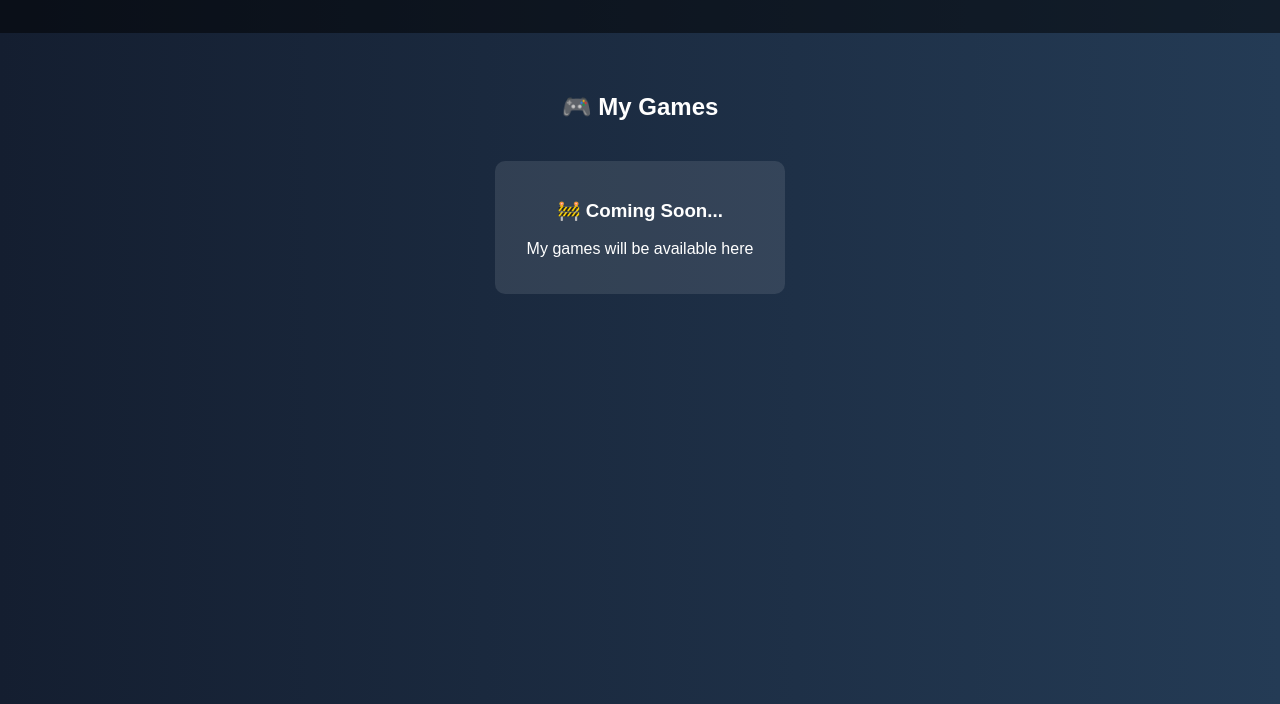
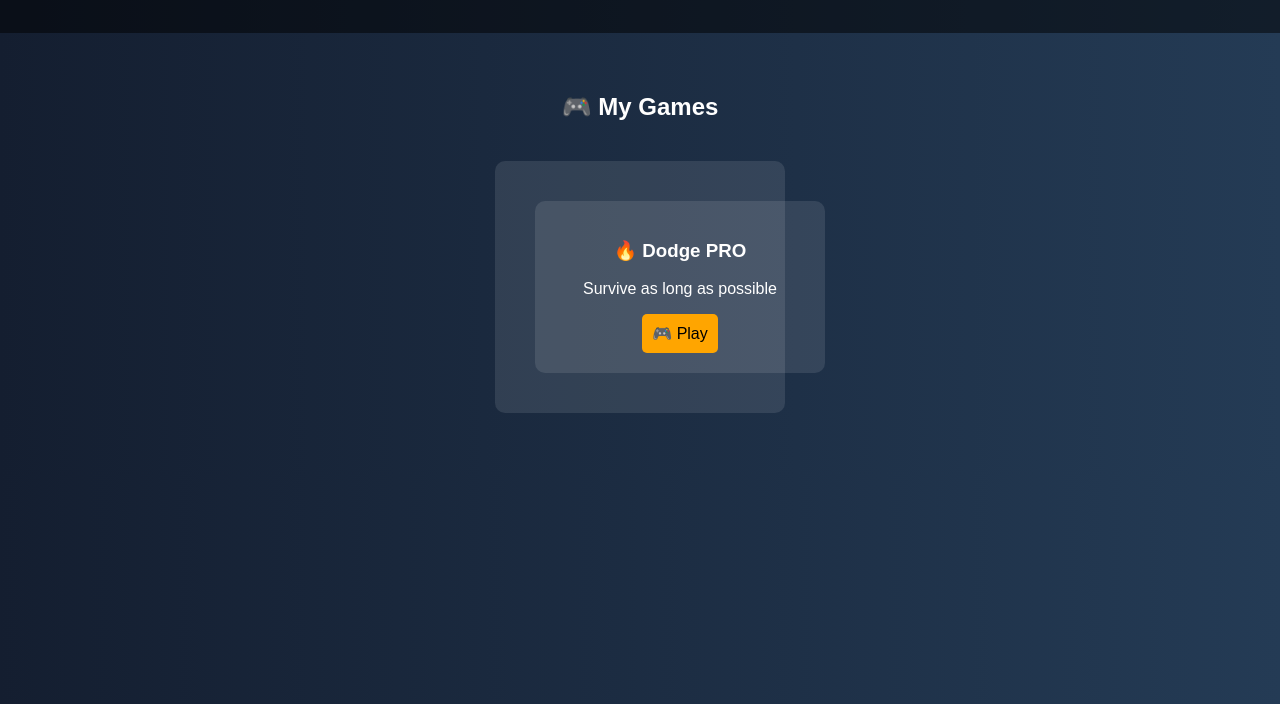
Before and after one commit to younssezihi35-del/younsse-website, a plain HTML site: page index.html in a window 1280 px wide. Shown: the part 96-800 px from the top of the page. Drawn offline with Linux system fonts and the light colour scheme.

Commit message:
Update index.html

```diff
--- a/index.html
+++ b/index.html
@@ -62,8 +62,14 @@
     <h2>🎮 My Games</h2>
 
     <div class="card">
-        <h3>🚧 Coming Soon...</h3>
-        <p>My games will be available here</p>
+<div class="card">
+    <h3>🔥 Dodge PRO</h3>
+    <p>Survive as long as possible</p>
+
+    <a href="dodge.html">
+        <button>🎮 Play</button>
+    </a>
+</div>
     </div>
 
 </div>
```
